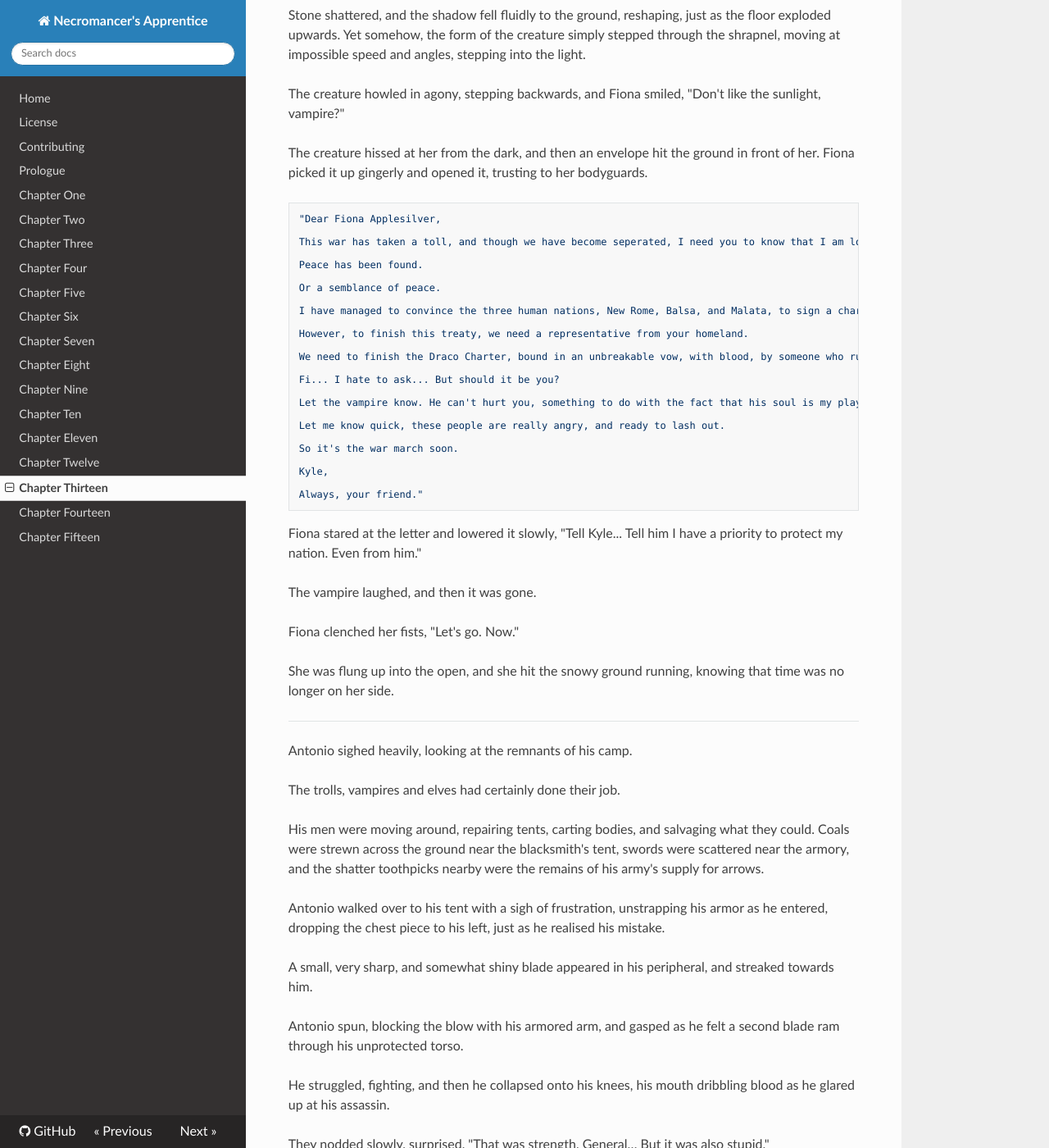
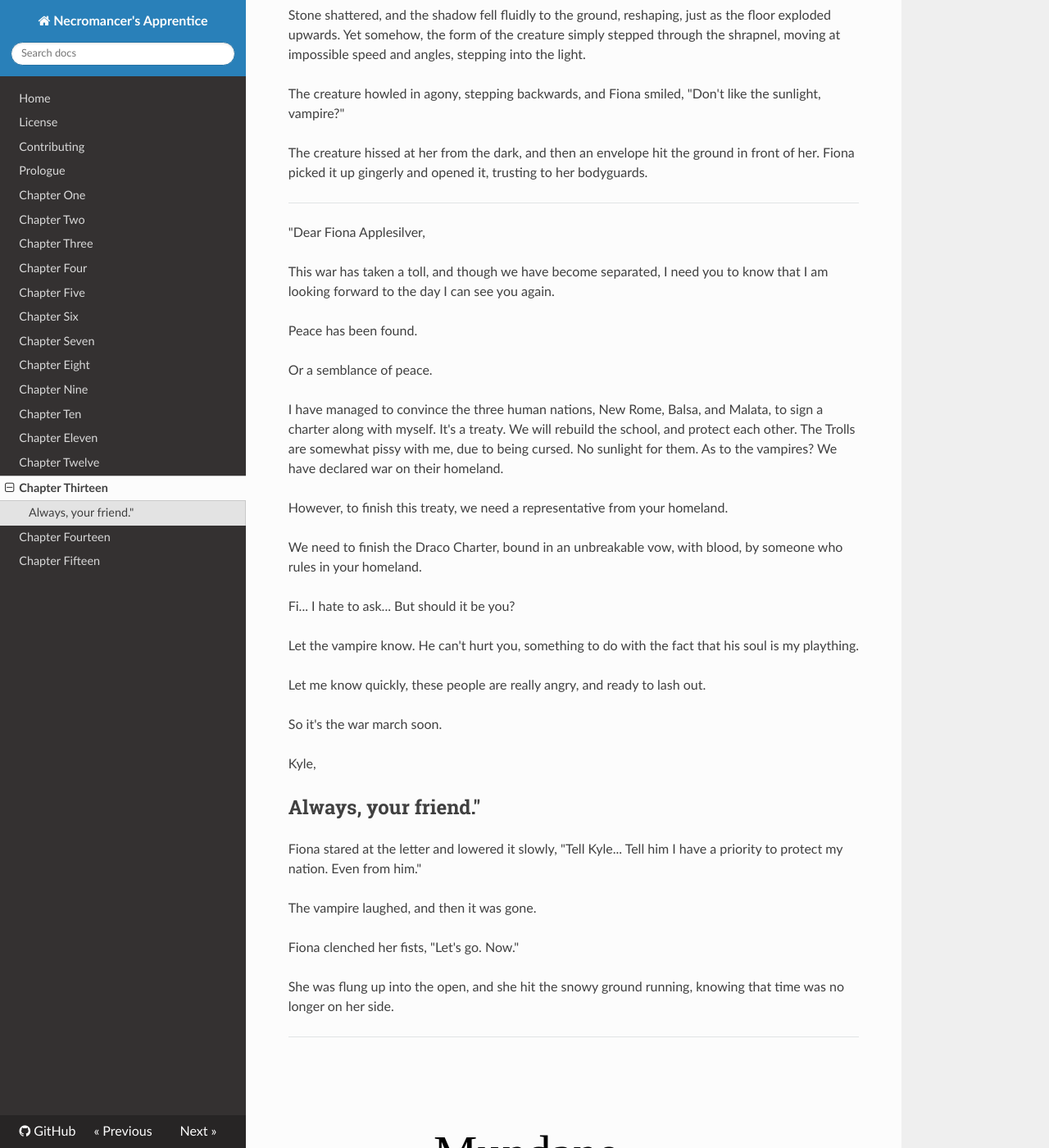
Before and after one commit to shakna-israel/NecromancersApprentice, an MkDocs documentation site: the page built from docs/013-Chapter-Thirteen.md, in a window 1280 px wide and 1400 px high, scrolled down 3470 px. Shown: the whole window at 82% size. Built offline with MkDocs 1.6.1, drawn with Linux system fonts in a browser that asks for light colours; nearby versions of some CDN libraries; old or Windows-style settings are respelled for this version of MkDocs; some of the changed text lies outside the part shown.

Commit message:
Grammar tweaks and mundane symbol

````diff
--- a/docs/013-Chapter-Thirteen.md
+++ b/docs/013-Chapter-Thirteen.md
@@ -64,10 +64,10 @@
 
 The creature hissed at her from the dark, and then an envelope hit the ground in front of her. Fiona picked it up gingerly and opened it, trusting to her bodyguards.
 
-```
+---
 "Dear Fiona Applesilver,
 
-This war has taken a toll, and though we have become seperated, I need you to know that I am looking forward to the day I can see you again.
+This war has taken a toll, and though we have become separated, I need you to know that I am looking forward to the day I can see you again.
 
 Peace has been found.
 
@@ -83,14 +83,14 @@
 
 Let the vampire know. He can't hurt you, something to do with the fact that his soul is my plaything.
 
-Let me know quick, these people are really angry, and ready to lash out.
+Let me know quickly, these people are really angry, and ready to lash out.
 
 So it's the war march soon.
 
 Kyle,
 
 Always, your friend."
-```
+---
 
 Fiona stared at the letter and lowered it slowly, "Tell Kyle... Tell him I have a priority to protect my nation. Even from him."
 
@@ -102,17 +102,19 @@
 
 ---
 
+![Mundane](https://cdn.rawgit.com/shakna-israel/NecromancersApprentice/master/docs/img/Symbol_Mundane.svg)
+
 Antonio sighed heavily, looking at the remnants of his camp.
 
 The trolls, vampires and elves had certainly done their job.
 
-His men were moving around, repairing tents, carting bodies, and salvaging what they could. Coals were strewn across the ground near the blacksmith's tent, swords were scattered near the armory, and the shatter toothpicks nearby were the remains of his army's supply for arrows.
+His men were moving around, repairing tents, carting bodies, and salvaging what they could. Coals were strewn across the ground near the blacksmith's tent, swords were scattered near the armoury, and the shatter toothpicks nearby were the remains of his army's supply for arrows.
 
-Antonio walked over to his tent with a sigh of frustration, unstrapping his armor as he entered, dropping the chest piece to his left, just as he realised his mistake.
+Antonio walked over to his tent with a sigh of frustration, unstrapping his armour as he entered, dropping the chest piece to his left, just as he realised his mistake.
 
 A small, very sharp, and somewhat shiny blade appeared in his peripheral, and streaked towards him.
 
-Antonio spun, blocking the blow with his armored arm, and gasped as he felt a second blade ram through his unprotected torso.
+Antonio spun, blocking the blow with his armoured arm, and gasped as he felt a second blade ram through his unprotected torso.
 
 He struggled, fighting, and then he collapsed onto his knees, his mouth dribbling blood as he glared up at his assassin.
 
@@ -139,6 +141,8 @@
 He cut off, gasping, as blood poured from his throat, a small dark sticking out of where his voice box had been, and he tumbled forward onto the ground, his hands spasming.
 
 ---
+
+![Mundane](https://cdn.rawgit.com/shakna-israel/NecromancersApprentice/master/docs/img/Symbol_Mundane.svg)
 
 Damien yelled angrily, kicking a helmet across the campsite.
 
@@ -192,7 +196,7 @@
 
 They'd taken her clothes, what else had they done to her?
 
-The figure burst out laughing and spun around, "I'm a vitamancer, Miss Silvergate!"
+The figure burst out laughing and spun around, "I'm a Vitamancer, Miss Silvergate!"
 
 She blinked in shock, recognising them, "Professor Gallagher."
 
@@ -207,6 +211,8 @@
 The professor frowned, "They make up part of the tent. If you can get a fire going, we can dry them out."
 
 ---
+
+![Mundane](https://cdn.rawgit.com/shakna-israel/NecromancersApprentice/master/docs/img/Symbol_Mundane.svg)
 
 Isaac Isaac opened his eyes slowly, feeling like he was crumbling.
 
@@ -290,7 +296,7 @@
 
 There was a sharp crack and Kyle started, rubbing the back of his head where the tip of Draco's tail had whipped him, and the old professor rolled his eyes, "That's love talking, boy. Not the voice of a leader."
 
-The ventusamancer walked forward, looking at the ruins of the school, "Because, like it or not, you are a leader now, Kyle. Your personal concerns, don't matter. You've put yourself at the head of a new nation, and tried to bend the rest to your will. This will take cunning, skill, and a darker soul than you have, to make sure that the world doesn't tear itself to pieces trying to find a way to kill you."
+The Ventusamancer walked forward, looking at the ruins of the school, "Because, like it or not, you are a leader now, Kyle. Your personal concerns, don't matter. You've put yourself at the head of a new nation, and tried to bend the rest to your will. This will take cunning, skill, and a darker soul than you have, to make sure that the world doesn't tear itself to pieces trying to find a way to kill you."
 
 Kyle frowned, thinking, and then nodded, "Then we need a failsafe. A balance, to keep me in check and give them a sense of security, for now."
 
````
Also changed, not shown: other parts of docs/013-Chapter-Thirteen.md (+1 -1 lines).
